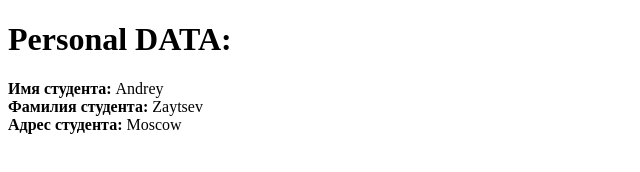
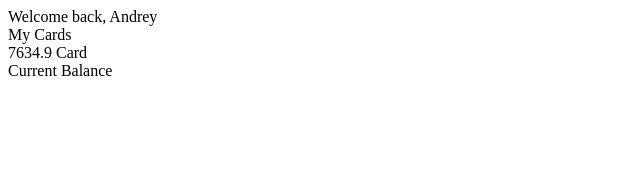
Before and after one commit to AndreyZaytsev90/IT-INC-PrecourseJS, a plain HTML site: page lesson-1/index.html in a window 1280 px wide. Shown: the whole page, without its empty margins (0-640 px from the left). Drawn offline with Linux system fonts and the light colour scheme.

Commit message:
update file

```diff
--- a/lesson-1/index.html
+++ b/lesson-1/index.html
@@ -3,9 +3,29 @@
 <head>
     <meta charset="UTF-8">
     <meta name="viewport" content="width=device-width, initial-scale=1.0">
+    <link rel="preconnect" href="https://fonts.googleapis.com">
+    <link rel="preconnect" href="https://fonts.gstatic.com" crossorigin>
+    <link href="https://fonts.googleapis.com/css2?family=Lato:wght@100;300;400;700&display=swap" rel="stylesheet">
+    <link rel="stylesheet" href="css/cards.css">
     <title>Document</title>
 </head>
 <body>
-    <script src="index3.js"></script>
+<div class="container">
+    Welcome back, <span class="currentName"></span><br>
+    <span>My Cards</span>
+
+    <div class="card1Body">
+        <div class="containerCard">
+            <span class="card1Type"></span> Card
+            <div class="currentBalance">
+                <span>Current Balance</span>
+
+            </div>
+            <span class="currentBalanceValue1"></span>
+        </div>
+    </div>
+</div>
+
+<script src="index4.js"></script>
 </body>
 </html>
--- a/lesson-1/index4.js
+++ b/lesson-1/index4.js
@@ -1,21 +1,33 @@
-let card1= {
-    type: 'debit',
+const currentName = document.querySelector(".currentName"); // ищем span по класс .currentName
+const card1Type = document.querySelector(".card1Type")
+const currentBalanceValue1 = document.querySelector(".card1Type")
+
+let currentUser = {
+name: 'Andrey'
+}
+
+let card1 = {
+    type: 'Debit',
     networkType: 'masterCard',
     currencyType: 'RUS',
-    balance: 7634.9,
+    currentBalance: 7634.9,
     number: 5484380014556260,
     expirationYear: 2025,
     expirationMonth: 7,
     isActive: true
 }
 
-let card2= {
-    type: 'debit',
+let card2 = {
+    type: 'Debit',
     networkType: 'masterCard',
     currencyType: 'RUS',
-    balance: 18343.2,
+    currentBalance: 18343.2,
     number: 5536913788494546,
     expirationYear: 2023,
     expirationMonth: 10,
     isActive: true
 }
+
+currentName.textContent = currentUser.name
+card1Type.textContent = card1.type
+currentBalanceValue1.textContent = card1.currentBalance
```
